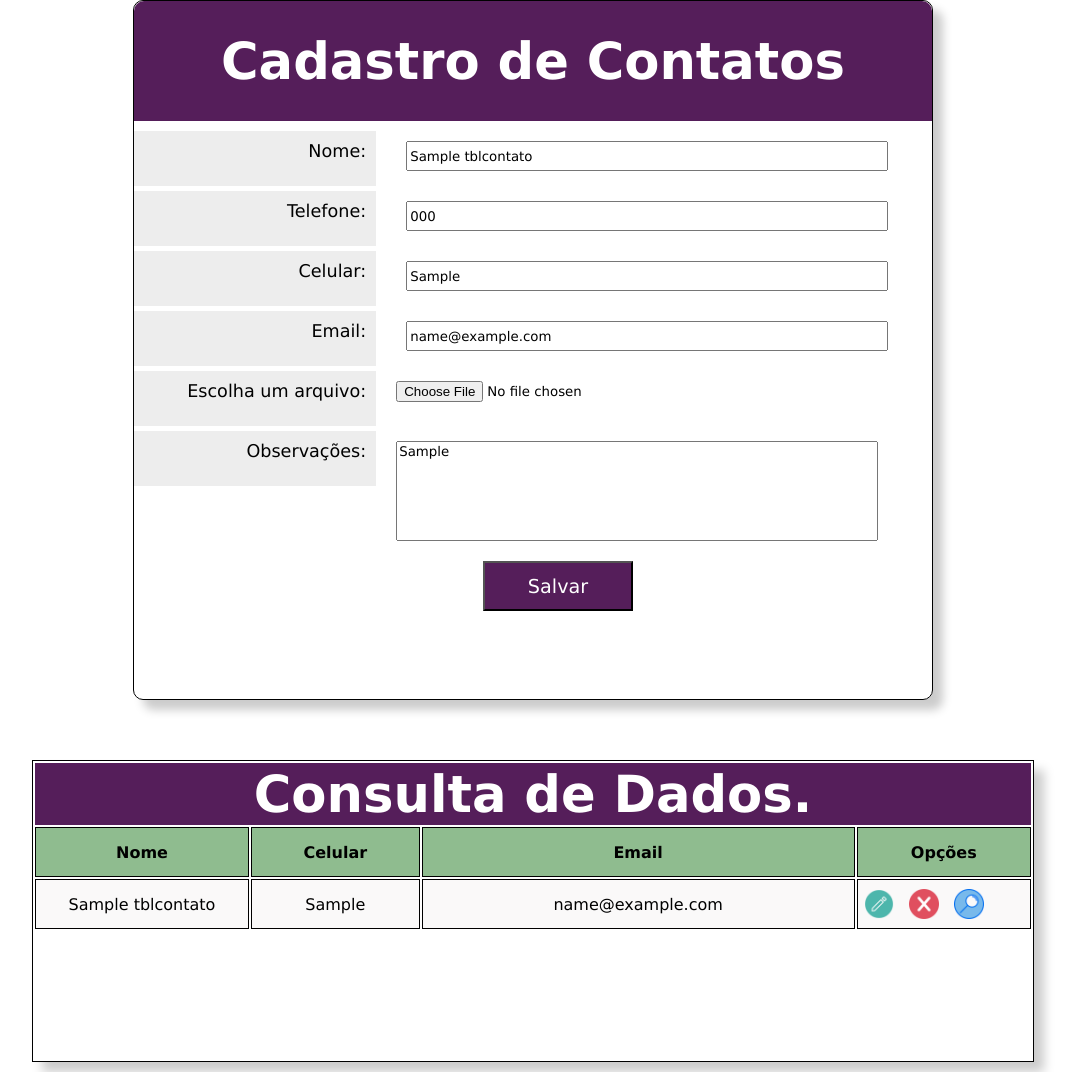
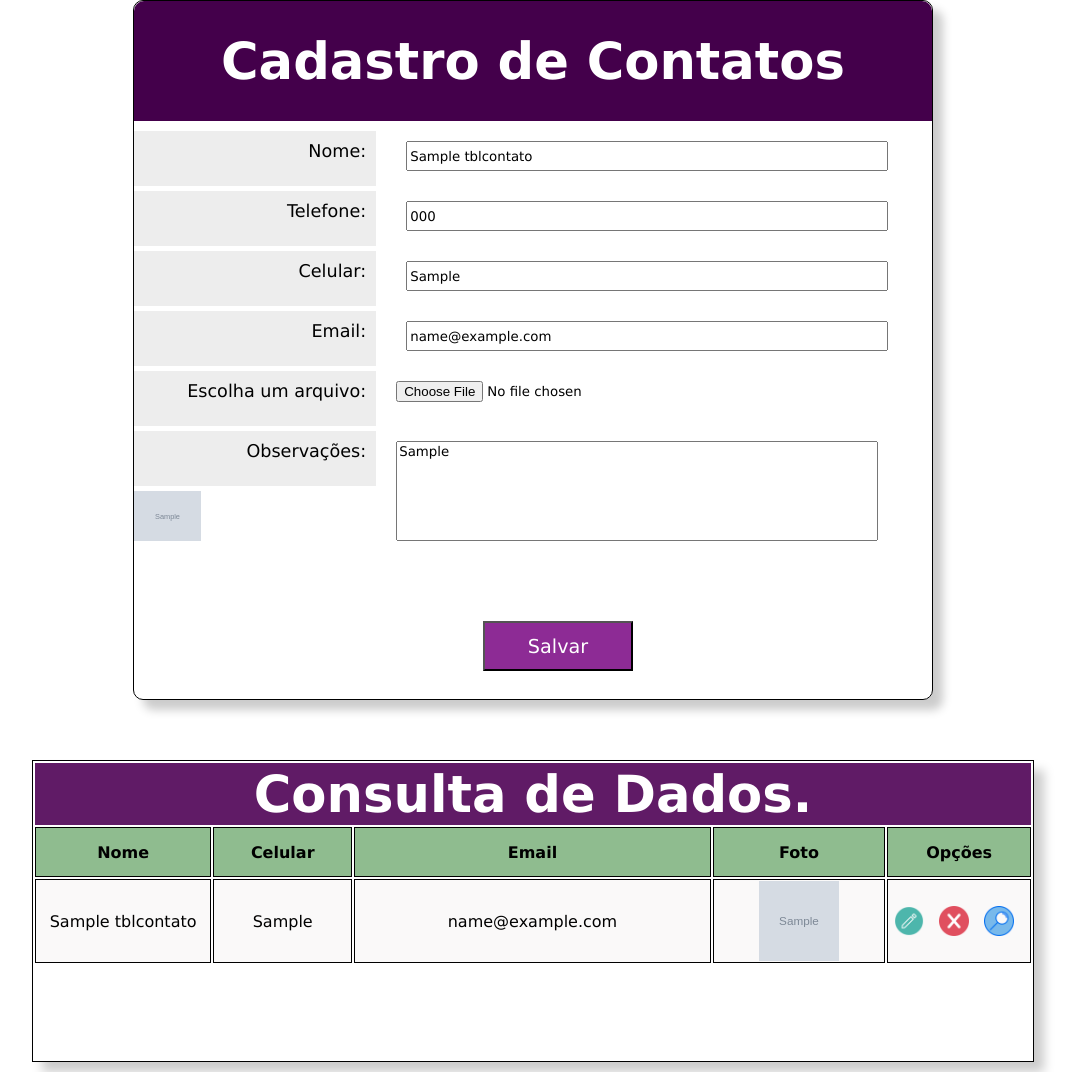
Before and after one commit to Rebecaao/conexaoBancoDados, a PHP site: page /router.php?component=contatos&action=editar&id=1 in a window 1280 px wide. Shown: the whole page, without its empty margins (107-1186 px from the left). Run offline with PHP 8.4, Linux system fonts and the light colour scheme; tables that the repository leaves empty or names only in its code hold one stand-in row (values such as "Sample post"); grey boxes marked "Sample" are stand-in pictures.

Commit message:
processo

```diff
--- a/controller/controllerContatos.php
+++ b/controller/controllerContatos.php
@@ -11,6 +11,8 @@
  //funcao para escrever dados da view e  encaminhar para a model (inserir)
  function inserirContato ($dadosContato, $file)
  {
+
+  $nomeFoto = (string) null;
    // empty verifica seo objeto esta vazio
     if(!empty($dadosContato))
     {
@@ -19,14 +21,23 @@
       if(!empty($dadosContato['txtNome']) && !empty($dadosContato['txtCelular'])&& !empty($dadosContato['txtEmail']))
       {
 
-        if ($file != null)
+        //validacao para verificar se chegou um arquivo para upload
+        if ($file['fleFoto']['name']!= null)
         {
+          //import da funcao pload
           require_once('modulo/upload.php');
-          $resultado = uploadFile($file['fleFoto']);
 
+          //chama a funcao upload
+          $nomeFoto = uploadFile($file['fleFoto']);
 
-          echo($resultado);
-          die;
+          if(is_array($nomeFoto))
+          {
+            //caso aconteca algum erro no processo do upload, a função ira retornar
+            //um array com a possivel mensagem de erro. Esse array será retornado para a router
+            //e ela ira exibir a mensagem para o usuario
+              return $nomeFoto;
+          }
+
         }
 
         //cracao do array de dados que sera encaminhado a model
@@ -39,6 +50,7 @@
               'celular' => $dadosContato['txtCelular'],
               'email' => $dadosContato['txtEmail'],
               'obs' => $dadosContato['txtObs'],
+              'foto' => $nomeFoto
             );
 
             //import do arquivo de modelagem para manipular o BD
@@ -59,8 +71,17 @@
 
 
   //funcao para escrever dados da view e  encaminhar para a model (atualizar)
-  function atualizarContato($dadosContato, $id)
- {
+  function atualizarContato($dadosContato, $arrayDados)
+  {
+      //recebe o id enviado pelo array dados
+      $id = $arrayDados['id'];
+
+      //Recebe a foto enviada pelo arrayDados (nome da foto ja existente no bd)
+      $foto = $arrayDados['foto'];
+
+      //recebe o objeto de array referente a nova foto que ppodera ser enviada ao servidor
+      $file = $arrayDados['file'];
+
     // empty verifica seo objeto esta vazio
     if(!empty($dadosContato))
     {
@@ -73,7 +94,22 @@
         if(!empty($id) && $id !=0 && is_numeric($id))
         {
 
-        //cracao do array de dados que sera encaminhado a model
+          //validacao para identificar se sera enviado ao servidor uma nova foto
+          if($file['fleFoto']['nome'] != null)
+          {
+               //import da funcao pload
+              require_once('modulo/upload.php');
+
+              //chama a funcao upload para enviar a nova foto para o servidor
+              $novaFoto = uploadFile($file['fleFoto']);
+
+          }else
+          {
+            //permanece a mesma foto no bd
+            $novaFoto = $foto;
+          }
+
+        //criacao do array de dados que sera encaminhado a model
         //para inserir no BD, é importante criar este array conforme
         //as necessidades de manipulaçao do BD
         //OBS: criar chaves do array conforme os nomes dos atributos do bd
@@ -85,6 +121,7 @@
                 'celular' => $dadosContato['txtCelular'],
                 'email' => $dadosContato['txtEmail'],
                 'obs' => $dadosContato['txtObs'],
+                'foto' => $nomeFoto
 
 
               );
@@ -112,8 +149,15 @@
  }
 
  //funcao para realizar a exclusao de dasdos
- function excluirContato ($id)
+ function excluirContato ($arrayDados)
  {
+
+    //recebe o id do registro que sera excluido
+      //pegando ele de dentro do arrayDados
+      $id = $arrayDados['id'];
+
+      //recebe o nome da foto que sera excluida da pasta
+      $foto = $arrayDados['foto'];
 
   //validacao para verificar se o id tem um numero valido
     if($id != 0 && !empty($id) && is_numeric($id))
@@ -121,17 +165,34 @@
 
       //import do arquivo de contato
       require_once('model/bd/contato.php');
+      require_once('modulo/config.php');
 
       //chama a duncao da model e valida se o retorno foi verdadeiro ou falso
       if(deleteContato($id))
-        return true;
-      else
-        return array('idErro' => 3,
-                      'message' => 'O banco de dados não pode excluir o registro.');
+      {
+
+          if($foto!=null)
+          {
+              //apaga foto de um computador local
+              //comentario do professor: permite apagar a foto fisicamente do diretorio do servidor
+              if(unlink(DIRETORIO_FILE_UPLOAD.$foto))
+                  return true;
+              else
+                  return array('idErro' => 5,
+                                'message' => 'O registro do banco de dados foi excluido com sucesso,
+                                  porem a imagem não foi excluida do diretorio do servidor!');
+          }else
+              return true;
+
+
+      }else
+      return array('idErro' => 3,
+                    'message' => 'O banco de dados não pode excluir o registro.');
 
     }else
       return array('idErro' => 4,
                   'message' => 'Não é possivel excluir um registro sem informar um id válido.');
+
 
  }
 
@@ -158,6 +219,7 @@ function listarContato ()
         //import do arquivo de contato
         require_once('model/bd/contato.php');
 
+
         $dados = selectByIdContato($id);
 
         //valida se existem dados para serem devolvidos
--- a/css/style.css
+++ b/css/style.css
@@ -32,7 +32,7 @@ body, h1, p{
 #cadastroTitulo{
     border-top-left-radius: 10px;
     border-top-right-radius: 10px;
-    background-color: #551e5a;
+    background-color: #44004b;
     width: auto;
     height: 120px;
     text-align: center;
@@ -99,7 +99,7 @@ input[type=email]:hover{
 .enviar input{
     width: 150px;
     height: 50px;
-    background-color: #551e5a;
+    background-color: #8d2b95;
     color: white;
     margin-top: 30px;
     font-size: 1.2em;
@@ -140,7 +140,7 @@ input[type=email]:hover{
 #tblTitulo{
     width: 100%;
     height: 30px;
-    background-color: #551e5a;
+    background-color: #601b66;
     color: white;
     text-align: center;
     font-size: 1.6em;
--- a/index.php
+++ b/index.php
@@ -1,10 +1,17 @@
 <?php
+
+    require_once('modulo/config.php');
 
 
 //essa varievel foi criada para diferenciar no action do formulario
 //qual acao devria ser levada para router (insert ou editar).
 //nas condicoes abaixo, mudamoso action dessa variavel para a acao de editar
 $form = (string) "router.php?component=contatos&action=inserir";
+
+//variavel para carregar o nome da foto no bd
+$foto = (string) null;
+
+
 //valida se a utilizacao de variaveis de sessao esta ativa no servidor
 if(session_status()){
         //valida se a variaver de sessao dadoscontatos
@@ -17,9 +24,10 @@ if(session_status()){
         $celular = $_SESSION['dadosContato']['celular'];
         $email = $_SESSION['dadosContato']['email'];
         $obs = $_SESSION['dadosContato']['obs'];
+        $foto = $_SESSION['dadosContato']['foto'];
 
         //mudamos a acao do form  para editar o registro no click do botao salvar
-        $form = "router.php?component=contatos&action=atualizar&id=".$id;
+        $form = "router.php?component=contatos&action=atualizar&id=".$id."&foto=".$foto;
 
         //destroi uma variavel da memoria do servidor
         unset($_SESSION['dadosContato']);
@@ -84,6 +92,8 @@ if(session_status()){
                        <div class="cadastroEntradaDeDados">
                            <input type="email" name="txtEmail" value="<?=isset($email)?$email:null?>">
                        </div>
+
+
                    </div>
                    <div class="campos">
                        <div class="cadastroInformacoesPessoais">
@@ -100,6 +110,10 @@ if(session_status()){
                        <div class="cadastroEntradaDeDados">
                            <textarea name="txtObs" cols="50" rows="7"><?=isset($obs)?$obs:null?></textarea>
                        </div>
+                   </div>
+
+                   <div class="campos">
+                        <img src="<?=DIRETORIO_FILE_UPLOAD.$foto?>" alt="">
                    </div>
 
                    <div class="enviar">
@@ -121,7 +135,9 @@ if(session_status()){
                    <td class="tblColunas destaque"> Nome </td>
                    <td class="tblColunas destaque"> Celular </td>
                    <td class="tblColunas destaque"> Email </td>
+                   <td class="tblColunas destaque"> Foto </td>
                    <td class="tblColunas destaque"> Opções </td>
+
                </tr>
 
                  <?php
@@ -134,11 +150,15 @@ if(session_status()){
 
                     //estrutura de repetiçao para retornar os dados do array e printarna tela
                     foreach($listContatos as $item){
+
+                        //variavel para carregar a foto que veio do bd
+                        $foto = $item['foto'];
                 ?>
                    <tr id="tblLinhas">
                        <td class="tblColunas registros"><?=$item['nome']?></td>
                        <td class="tblColunas registros"><?=$item['celular']?></td>
                        <td class="tblColunas registros"><?=$item['email']?></td>
+                       <td class="tblColunas registros"><img src="<?=DIRETORIO_FILE_UPLOAD.$foto?>" class="foto"></td>
 
                        <td class="tblColunas registros">
 
@@ -146,7 +166,7 @@ if(session_status()){
                                    <img src="img/edit.png" alt="Editar" title="Editar" class="editar">
                                </a>
 
-                               <a onclick="return confirm('Deseja realmente excluir o contato <?=$item['nome']?>?')" href="router.php?component=contatos&action=deletar&id=<?=$item['id']?>">
+                               <a onclick="return confirm('Deseja realmente excluir o contato <?=$item['nome']?>?')" href="router.php?component=contatos&action=deletar&id=<?=$item['id']?>&foto=<?=$foto?>">
                                    <img src="img/trash.png" alt="Excluir" title="Excluir" class="excluir" >
                                </a>
 
--- a/model/bd/contato.php
+++ b/model/bd/contato.php
@@ -22,19 +22,20 @@ function insertContato($dadosContato)
          telefone,
          celular,
          email,
-         obs)
+         obs,
+         foto)
     values
          ('".$dadosContato['nome']."',
          '".$dadosContato['telefone']."',
          '".$dadosContato['celular']."',
          '".$dadosContato['email']."',
-         '".$dadosContato['obs']."');";
+         '".$dadosContato['obs']."',
+        '".$dadosContato['foto']."');";
 
          //executa o script no bd
          //validacao para identificar se o script esta certo
          if(mysqli_query($conexao,$sql)){
            //validacao para verificae se uma linha foi acrescentada no DB
-
             if(mysqli_affected_rows($conexao))
                 $statusResposta = true;
             else
@@ -62,7 +63,8 @@ function upDateContato($dadosContato)
          telefone = '".$dadosContato['telefone']."',
          celular = '".$dadosContato['celular']."',
          email = '".$dadosContato['email']."',
-         obs= '".$dadosContato['obs']."'
+         obs= '".$dadosContato['obs']."',
+         foto= '".$dadosContato['foto']."'
 
          where idcontato = ".$dadosContato['id'];
 
@@ -115,7 +117,8 @@ function selectAllContato()
                 "telefone" => $rsDAdos['telefone'],
                 "celular" => $rsDAdos['celular'],
                 "email" => $rsDAdos['email'],
-                "obs" => $rsDAdos['obs']
+                "obs" => $rsDAdos['obs'],
+                "foto" => $rsDAdos['foto']
             );
             $cont++;
         }
@@ -180,7 +183,9 @@ function selectByIdContato($id){
                 "telefone" => $rsDAdos['telefone'],
                 "celular" => $rsDAdos['celular'],
                 "email" => $rsDAdos['email'],
-                "obs" => $rsDAdos['obs']
+                "obs" => $rsDAdos['obs'],
+                //editar foto- primeiro passo
+                "foto" => $rsDAdos['foto']
             );
         }
 
--- a/router.php
+++ b/router.php
@@ -63,9 +63,22 @@ $component = (string) null;
 
                 }elseif($action == 'DELETAR')
                 {
+
+                    //recebe o id do registro que devera ser excluido
+                    //que foi enviado pela url no link da imagem
+                    //do excluir que foi acionado na index
                     $idContato = $_GET['id'];
+                    $foto = $_GET['foto'];
 
-                    $resposta = excluirContato($idContato);
+                    //criando array para encaminhar os valores do id e da foto para a controller
+                    $arrayDados = array (
+                        "id" => $idContato,
+                        "foto" => $foto
+                    );
+
+                    //chama a funcao excluir
+                    $resposta = excluirContato($arrayDados);
+
 
                     if(is_bool($resposta))
                     {
@@ -104,12 +117,22 @@ $component = (string) null;
                 elseif($action ==   'ATUALIZAR')
                 {
 
-                    //recebe
+                    //recebe o id que foi encaminhado no action do form pela url
                     $idContato = $_GET['id'];
+
+                    //recebe nome da fotp que foi enviada pelo get do form
+                    $foto = $_GET['foto'];
+
+                    //craindo um array contendo o id e o nome da foto para enviar a controller
+                    $arrayDados = array(
+                        "id" => $idContato,
+                        "foto" => $foto,
+                        "file" => $_FILES
+                    );
 
 
                     //chama a funcao de editar na controller
-                    $resposta = atualizarContato($_POST, $idContato);
+                    $resposta = atualizarContato($_POST, $arrayDados);
                     //valida o tipo de dados que a controller retornou
                     if(is_bool($resposta))//se for booleano
                     {
```
Also changed, not shown: arquivos/13ce5203f91b443647f1639d62e0e8f6.png (added), arquivos/72e940fa1a4d04f678b05f5c0e98e7e2.png (added), arquivos/8b6e9e7c0831d41b10c9a224c5658127.png (added), arquivos/ab6c85bb5e13425639d1264c93d766b2.png (added), arquivos/cb4977bbfa3bc3f3e6e3f5246d337726.jpg (added).
